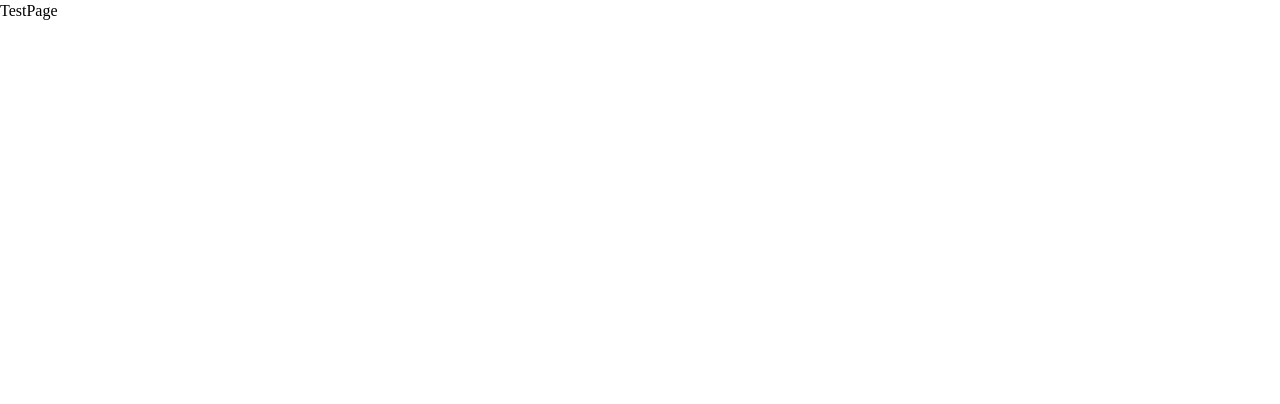
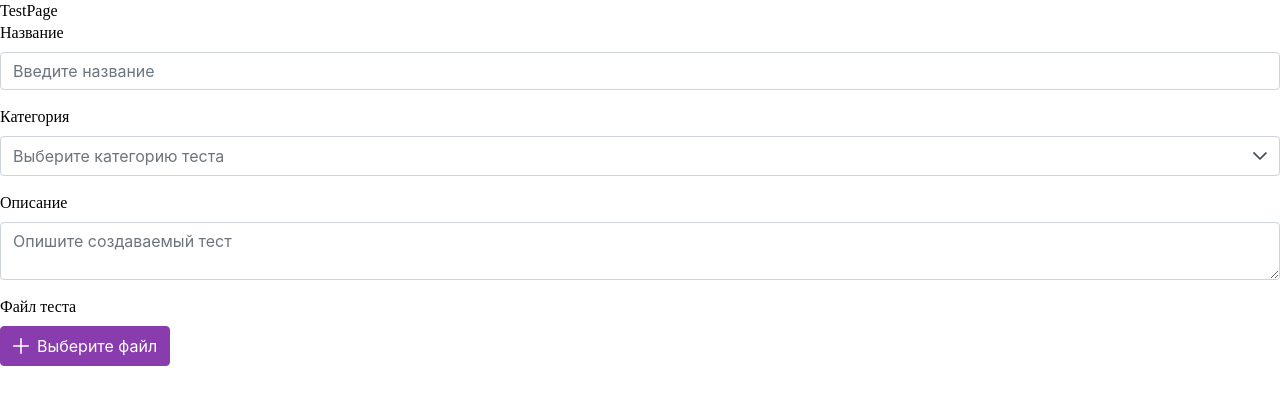
Before and after one commit to os-nsu/ostest-front, a React (Vite) app: page /tests in a window 1280 px wide. Shown: the top 404 px of the page. Built offline with nearby package versions, Linux system fonts and the light colour scheme.

Commit message:
12200 edit DefaultDropdown: add placeholder prop; edit TestForm: add main fields

```diff
--- a/src/UI/inputs/DefaultDropdown/DefaultDropdown.tsx
+++ b/src/UI/inputs/DefaultDropdown/DefaultDropdown.tsx
@@ -7,6 +7,7 @@ interface DefaultDropdownProps {
   label?: string;
   options: SelectItem[];
   value?: string;
+  placeholder?: string;
 
   onSelect?: (value?: string) => void;
 }
@@ -15,6 +16,7 @@ export default function DefaultDropdown({
   label,
   options,
   value,
+  placeholder,
   onSelect,
 }: DefaultDropdownProps) {
   const { selectedOption, onChange } = useDefaultDropdown(value, onSelect);
@@ -22,7 +24,12 @@ export default function DefaultDropdown({
   return (
     <div className="container">
       {label ? <label>{label}</label> : null}
-      <Dropdown value={selectedOption} options={options} onChange={onChange} />
+      <Dropdown
+        value={selectedOption}
+        options={options}
+        placeholder={placeholder}
+        onChange={onChange}
+      />
     </div>
   );
 }
--- a/src/components/forms/TestForm/TestForm.tsx
+++ b/src/components/forms/TestForm/TestForm.tsx
@@ -1,3 +1,23 @@
+import DefaultInput from '@UI/inputs/DefaultInput/DefaultInput.tsx';
+import DefaultTextArea from '@UI/textAreas/DefaultTextArea/DefaultTextArea.tsx';
+import DefaultFileUploader from '@UI/inputs/DefaultFileUploader/DefaultFileUploader.tsx';
+import DefaultDropdown from '@UI/inputs/DefaultDropdown/DefaultDropdown.tsx';
+import styles from '@styles/components/TestForm.module.scss';
+
 export default function TestForm() {
-  return <div></div>;
+  return (
+    <div className={styles.container}>
+      <DefaultInput label="Название" placeholder="Введите название" />
+      <DefaultDropdown
+        options={[]}
+        label="Категория"
+        placeholder="Выберите категорию теста"
+      />
+      <DefaultTextArea
+        label="Описание"
+        placeholder="Опишите создаваемый тест"
+      />
+      <DefaultFileUploader label="Файл теста" placeholder="Выберите файл" />
+    </div>
+  );
 }
--- a/src/pages/TestsPage.tsx
+++ b/src/pages/TestsPage.tsx
@@ -1,3 +1,10 @@
+import TestForm from '@/components/forms/TestForm/TestForm.tsx';
+
 export default function TestsPage() {
-  return <div>TestPage</div>;
+  return (
+    <div>
+      TestPage
+      <TestForm />
+    </div>
+  );
 }
--- /dev/null
+++ b/src/styles/components/TestForm.module.scss
@@ -0,0 +1,7 @@
+
+
+.container {
+  display: flex;
+  flex-direction: column;
+  gap: 16px
+}
```
